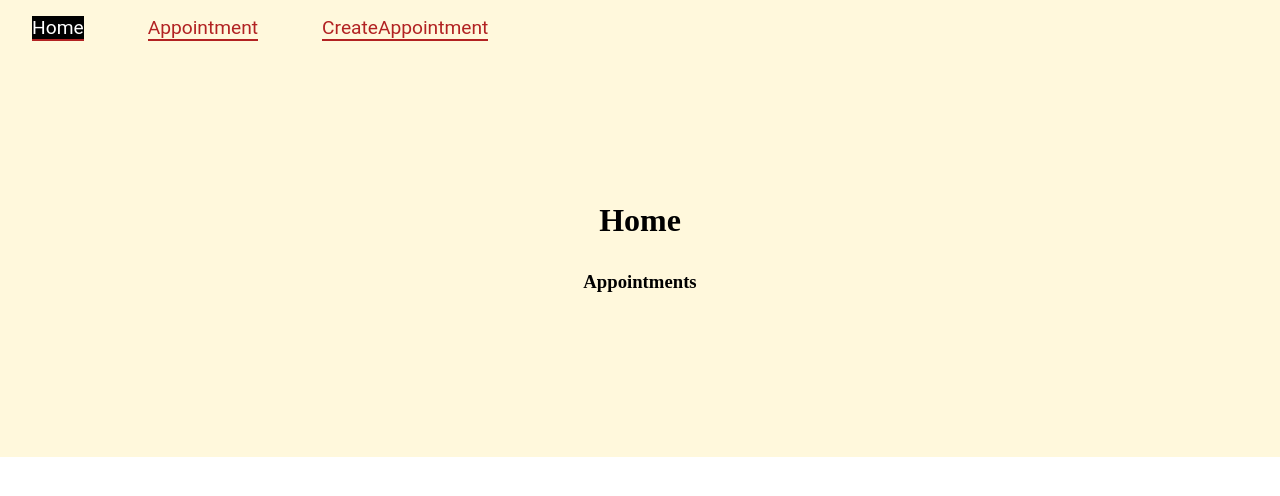
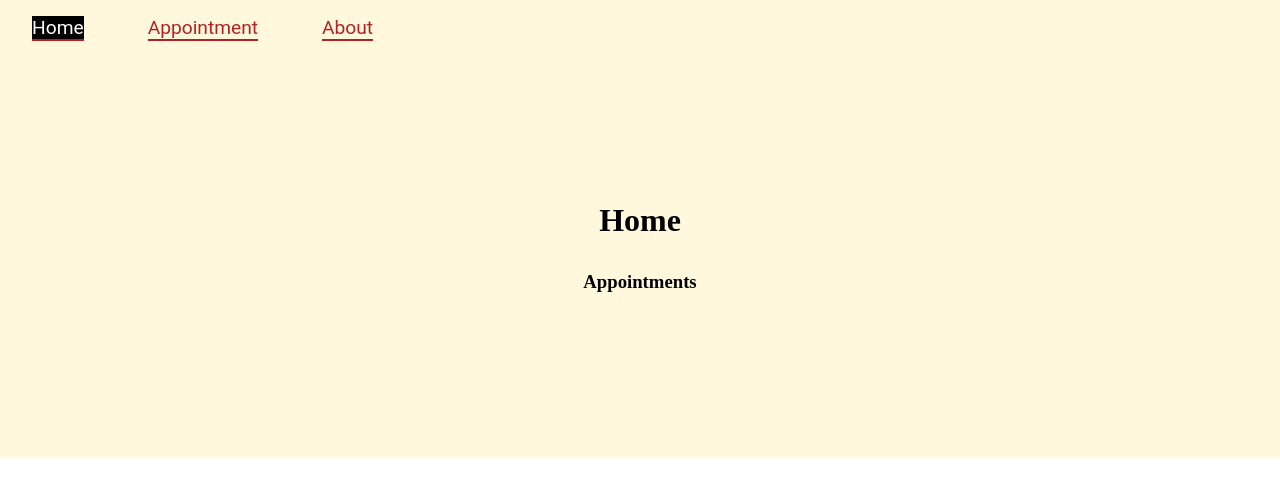
Before and after one commit to chwadoow/react-front-end-phase3, a React (Create React App) app in the folder hospital-app/: page / in a window 1280 px wide. Shown: the top 496 px of the page. Built offline with nearby package versions, Linux system fonts and the light colour scheme.

Commit message:
chenged route to about

```diff
--- a/hospital-app/src/components/NavBar.js
+++ b/hospital-app/src/components/NavBar.js
@@ -7,7 +7,7 @@ function NavBar() {
     <nav>
  <NavLink exact to="/">Home</NavLink >
  <NavLink to="/appointments">Appointment</NavLink >
- <NavLink to="/createappointments">CreateAppointment</NavLink >
+ <NavLink to="/about">About</NavLink >
 
 
 
```
